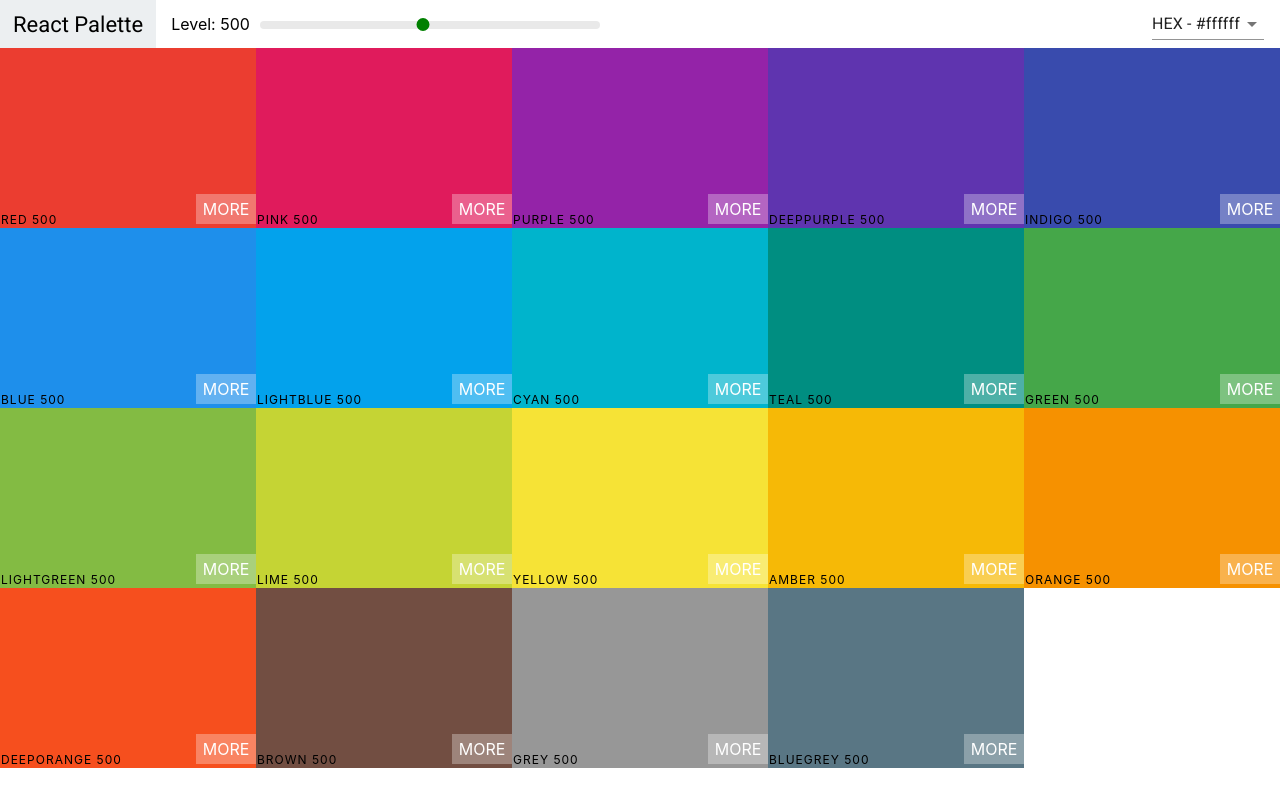
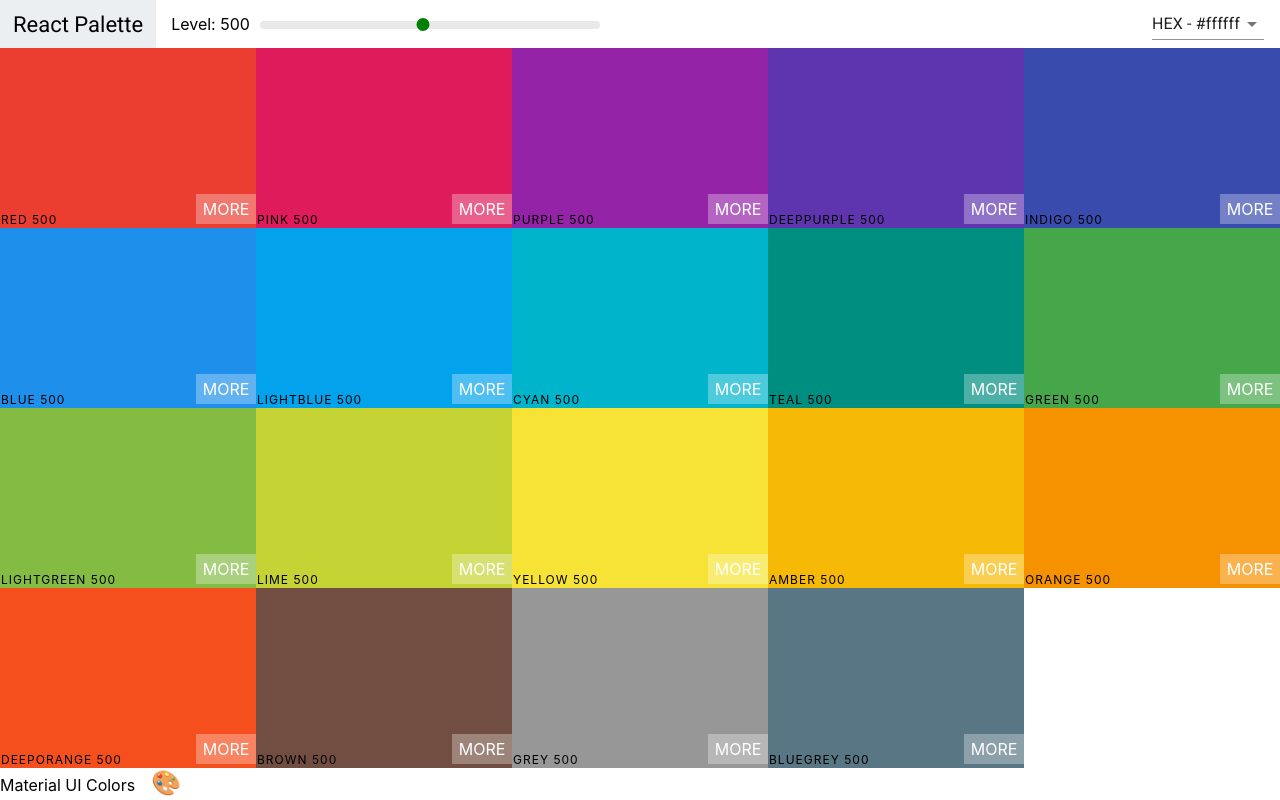
Before and after one commit to Hady207/react-color-palette, a React (Create React App) app: page / in a window 1280 px wide. Built offline with nearby package versions, Linux system fonts and the light colour scheme.

Commit message:
Add palette footer

```diff
--- a/src/Palette.css
+++ b/src/Palette.css
@@ -6,3 +6,17 @@
 .Palette-colors {
   height: 90%;
 }
+
+.palette-footer {
+  background-color: white;
+  height: 5vh;
+  display: flex;
+  justify-content: center;
+  align-items: center;
+  font-weight: bold;
+}
+
+.emoji {
+  font-size: 1.5rem;
+  margin: 0 1rem;
+}
--- a/src/Palette.js
+++ b/src/Palette.js
@@ -16,10 +16,10 @@
     this.setState({ format: val });
   }
   render() {
-    const { colors } = this.props.palette;
+    const { colors, paletteName, emoji } = this.props.palette;
     const { level, format } = this.state;
     const colorBox = colors[level].map(color => (
-      <Colorbox background={color[format]} name={color.name} />
+      <Colorbox key={color.id} background={color[format]} name={color.name} />
     ));
     return (
       <div className="Palette">
@@ -28,9 +28,11 @@
           changeLevel={this.changeLevel}
           handleChange={this.changeFormat}
         />
-        {/* Navbar goes here*/}
         <div className="Palette-colors">{colorBox}</div>
-        {/* footer eventually*/}
+        <footer className="Palette-footer">
+          {paletteName}
+          <span className="emoji">{emoji}</span>
+        </footer>
       </div>
     );
   }
```
